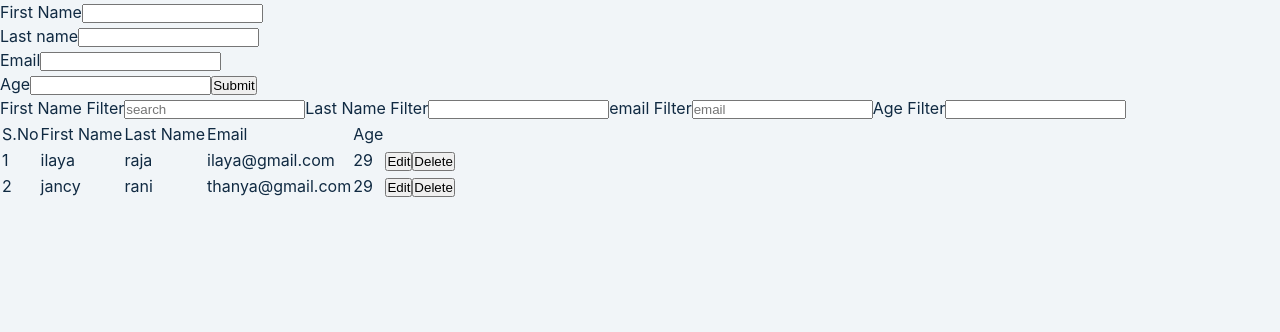
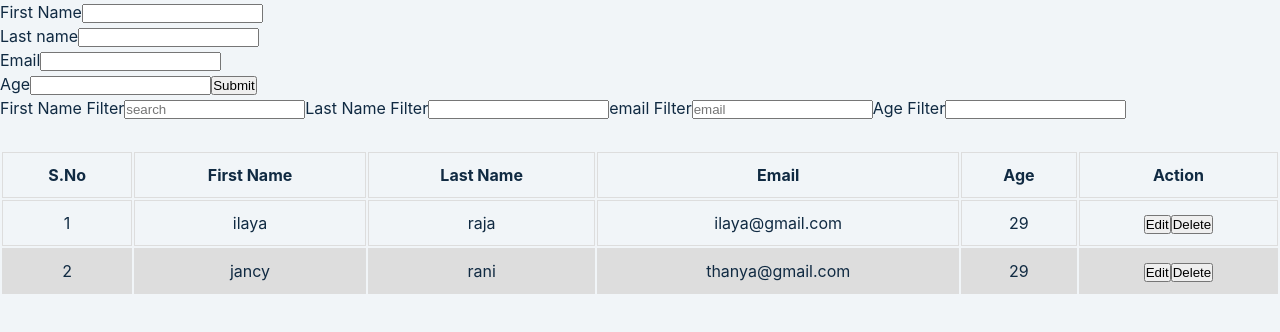
Before and after one commit to ilayarajacloud/react-crud-operation, a React (Create React App) app: page / in a window 1280 px wide. Shown: the top 332 px of the page. Built offline with nearby package versions, Linux system fonts and the light colour scheme.

Commit message:
short-method

```diff
--- /dev/null
+++ b/src/shared/table.css
@@ -0,0 +1,14 @@
+.table{
+  border: collapse;
+  width: 100%;
+  margin-top: 30px;
+}
+
+th, td{
+  border: 1px solid #dddddd;
+  padding: 10px;
+  text-align: center;
+}
+tr:nth-child(even){
+  background-color: #dddddd;
+}
--- a/src/shared/tableComponent.js
+++ b/src/shared/tableComponent.js
@@ -1,6 +1,27 @@
-import React from 'react'
+import React, { useState } from 'react';
+import './table.css';
 
-const TableComponent = ({ data, deleteStudent, editStudent,  findSearch, findGmail, findLastName, findAge }) => {
+const TableComponent = ({ data, deleteStudent, editStudent, findSearch, findGmail, findLastName, findAge }) => {
+  const [orderBy, setOrderBy] = useState("ASC");
+  const [datas, setData]=useState(data);
+
+  const shorting = (col) => {
+    if(orderBy==="ASC"){
+      const sorted = [...datas].sort((a,b)=>
+      a[col] > b[col] ? 1: -1
+      )
+      setOrderBy("DES")
+      setData(sorted)
+    }else{
+      const sorted = [...datas].sort((a,b)=>
+      a[col] < b[col] ? 1: -1
+      )
+      setOrderBy("ASC")
+      setData(sorted)
+    }
+
+  }
+
   console.log(data);
 
   const onDelete = (id) => {
@@ -22,9 +43,14 @@ const TableComponent = ({ data, deleteStudent, editStudent,  findSearch, findGma
     findLastName(e)
   }
 
-  const searchAge =(e)=>{
+  const searchAge = (e) => {
     findAge(e)
   }
+
+  const applayingShort = (a, b) => {
+
+  }
+
   return (
     <>
 
@@ -40,22 +66,22 @@ const TableComponent = ({ data, deleteStudent, editStudent,  findSearch, findGma
       <label>Age Filter</label>
       <input type='text' onChange={searchAge} />
 
-      <table style={{ border: 2 }}>
+      <table className='table'>
         <thead>
           <tr>
-
-            <td>S.No</td>
-            <td>First Name</td>
-            <td>Last Name</td>
-            <td>Email</td>
-            <td>Age</td>
+            <th onClick={()=>shorting('id')}>S.No</th>
+            <th onClick={() => shorting('name')}> First Name</th>
+            <th onClick={()=>shorting('lname')}>Last Name</th>
+            <th onClick={()=>shorting('email')}>Email</th>
+            <th onClick={()=>shorting('age')}>Age</th>
+            <th>Action</th>
           </tr>
 
         </thead>
         <tbody>
           {
-            data.length > 0 ? (
-              data.map((item, index) => (
+            datas.length > 0 ? (
+              datas.map((item, index) => (
                 <tr key={item.id}>
                   <td>{index + 1}</td>
                   <td>{item.fname}</td>
```
